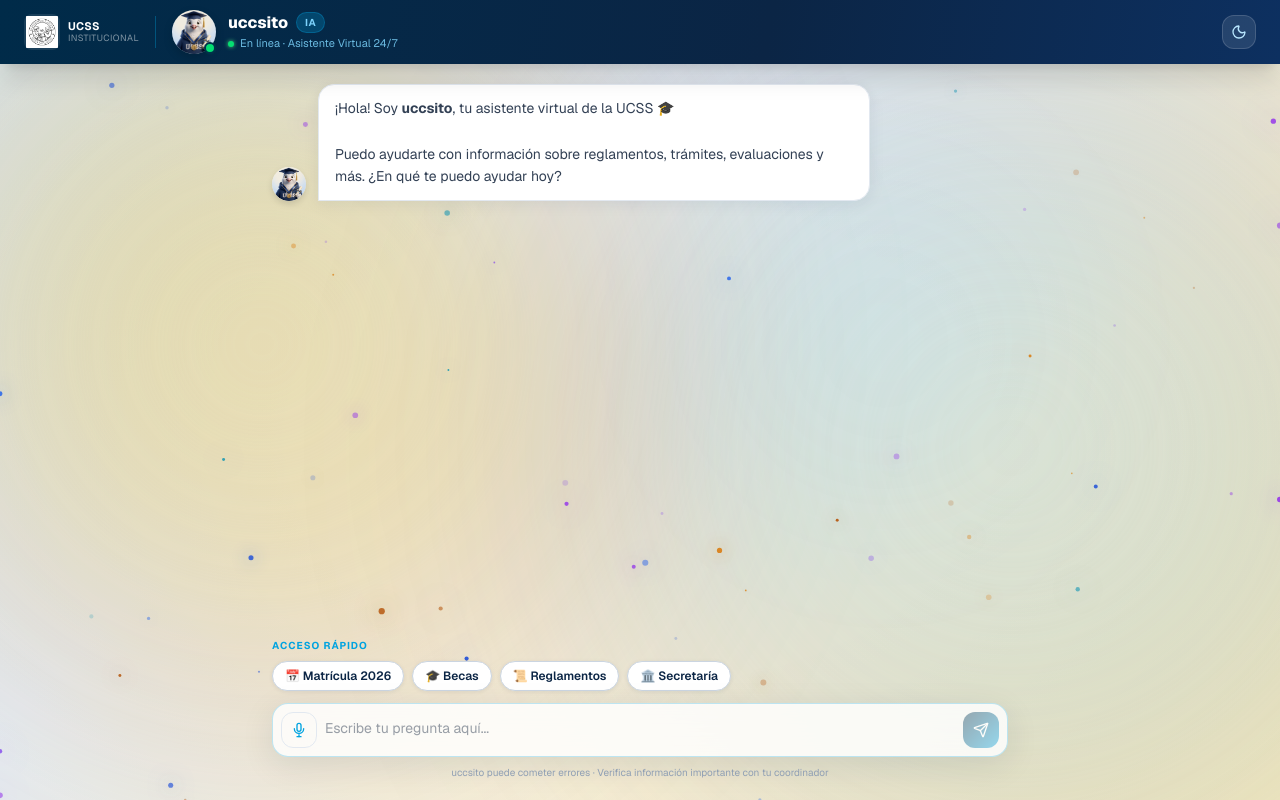
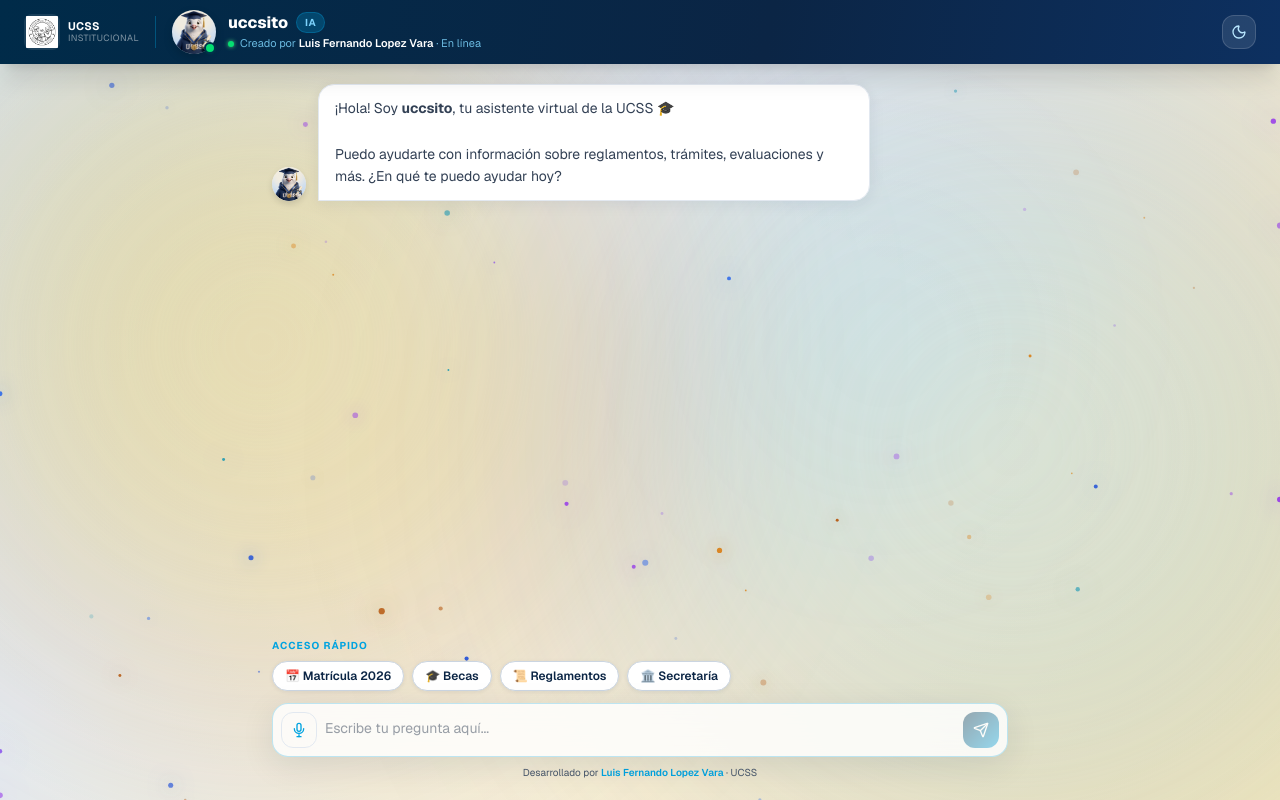
Before and after one commit to Lopezete2026100363/uccsito, a Next.js app: page /chat in a window 1280 px wide. Built offline with nearby package versions, Linux system fonts and the light colour scheme.

Commit message:
Corregida distribucion de particulas y visibilidad en modo claro

```diff
--- a/app/(student)/chat/page.tsx
+++ b/app/(student)/chat/page.tsx
@@ -496,7 +496,9 @@
             </div>
             <div className="flex items-center gap-1.5 mt-0.5">
               <span className="w-1.5 h-1.5 rounded-full bg-green-400 shrink-0" style={{ boxShadow: '0 0 4px #4ade80' }}/>
-              <p className="text-[11px] truncate" style={{ color: 'rgba(125,211,252,.85)' }}>En línea · Asistente Virtual 24/7</p>
+              <p className="text-[11px] truncate" style={{ color: 'rgba(125,211,252,.85)' }}>
+  Creado por <span className="font-semibold text-white">Luis Fernando Lopez Vara</span> · En línea
+</p>
             </div>
           </div>
         </div>
@@ -616,9 +618,9 @@
             <Send className="w-4 h-4" />
           </button>
         </div>
-        <p className="text-center text-[10px] mt-2" style={{ color: dark ? '#475569' : '#94a3b8' }}>
-          uccsito puede cometer errores · Verifica información importante con tu coordinador
-        </p>
+        <p className="text-center text-[10px] mt-2" style={{ color: dark ? '#94a3b8' : '#475569' }}>
+  Desarrollado por <span className="font-semibold" style={{ color: '#00A3E0' }}>Luis Fernando Lopez Vara</span> · UCSS
+</p>
       </div>
     </div>
   );
```
